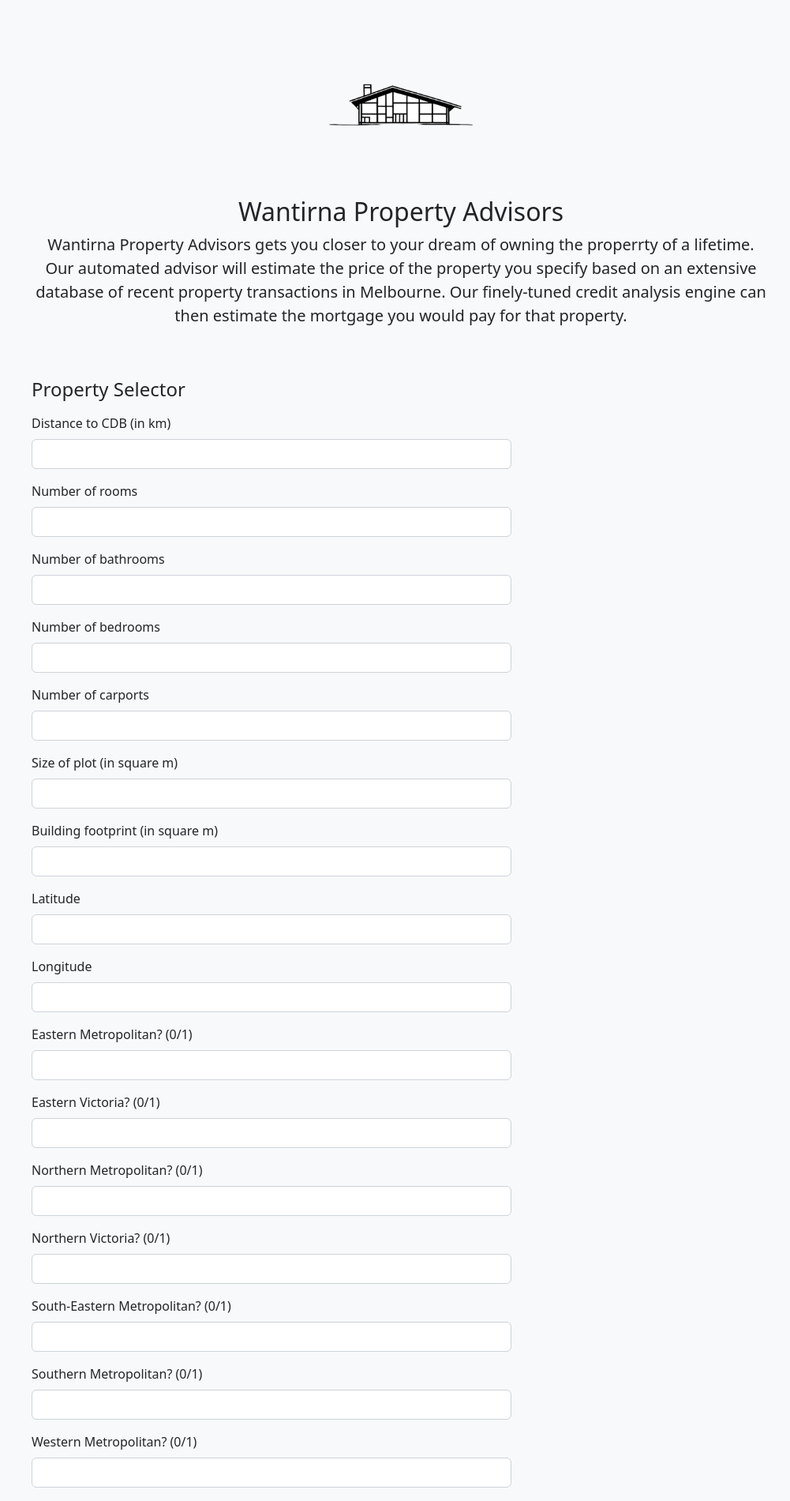
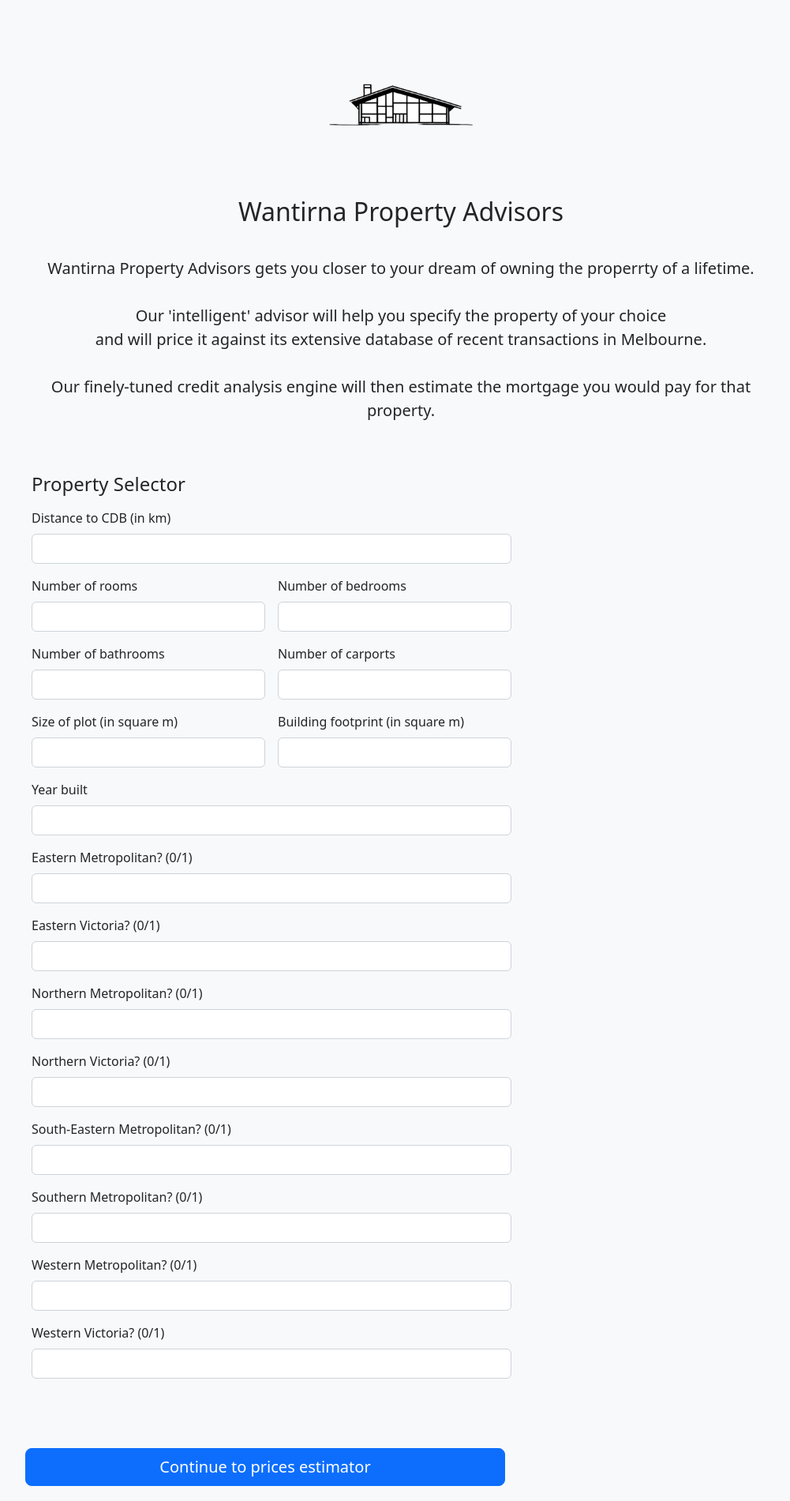
Before and after one commit to LKDSOUZA/Wantirna-Project, a Flask app: page / in a window 1280 px wide. Shown: the top 1901 px of the page at 79% size, without its empty margins (132-1133 px from the left). Run offline with Flask 3, Linux system fonts and the light colour scheme; parts of the project's set-up code (start-up, migrations or seed data) failed here and were passed over; some libraries are stand-ins or nearby versions.

Commit message:
clean index.html

```diff
--- a/wantirna/templates/index.html
+++ b/wantirna/templates/index.html
@@ -76,60 +76,16 @@
                 <img class="d-block mx-auto mb-4" src="{{ url_for('static',filename='brand/house_logo.png') }}" alt=""
                     width="192" height="177">
                 <h2>Wantirna Property Advisors</h2>
-                <p class="lead">Wantirna Property Advisors gets you closer to your dream of
-                    owning the properrty of a lifetime. Our automated advisor will estimate the price of the property
-                    you specify based on an extensive database of recent property transactions in Melbourne. Our
-                    finely-tuned credit analysis engine can then estimate the mortgage you would pay for that property.
+                <p class="lead"><br>Wantirna Property Advisors gets you closer to your dream of
+                    owning the properrty of a lifetime.<br><br>Our 'intelligent' advisor will help you specify the
+                    property of your choice<br>and will price it against its extensive database of recent transactions
+                    in Melbourne.<br><br>Our finely-tuned credit analysis engine will then estimate the mortgage you
+                    would pay for that property.
                 </p>
             </div>
 
             <div class="row g-5">
-                <div class="col-md-5 col-lg-4 order-md-last">
-                    <h4 class="d-flex justify-content-between align-items-center mb-3">
-                        <span class="text-primary">Your cart</span>
-                        <span class="badge bg-primary rounded-pill">3</span>
-                    </h4>
-                    <ul class="list-group mb-3">
-                        <li class="list-group-item d-flex justify-content-between lh-sm">
-                            <div>
-                                <h6 class="my-0">Product name</h6>
-                                <small class="text-muted">Brief description</small>
-                            </div>
-                            <span class="text-muted">$12</span>
-                        </li>
-                        <li class="list-group-item d-flex justify-content-between lh-sm">
-                            <div>
-                                <h6 class="my-0">Second product</h6>
-                                <small class="text-muted">Brief description</small>
-                            </div>
-                            <span class="text-muted">$8</span>
-                        </li>
-                        <li class="list-group-item d-flex justify-content-between lh-sm">
-                            <div>
-                                <h6 class="my-0">Third item</h6>
-                                <small class="text-muted">Brief description</small>
-                            </div>
-                            <span class="text-muted">$5</span>
-                        </li>
-                        <li class="list-group-item d-flex justify-content-between bg-light">
-                            <div class="text-success">
-                                <h6 class="my-0">Promo code</h6>
-                                <small>EXAMPLECODE</small>
-                            </div>
-                            <span class="text-success">−$5</span>
-                        </li>
-                        <li class="list-group-item d-flex justify-content-between">
-                            <span>Total (USD)</span>
-                            <strong>$20</strong>
-                        </li>
-                    </ul>
-                    <form class="card p-2">
-                        <div class="input-group">
-                            <input type="text" class="form-control" placeholder="Promo code">
-                            <button type="submit" class="btn btn-secondary">Redeem</button>
-                        </div>
-                    </form>
-                </div>
+
                 <div class="col-md-7 col-lg-8">
                     <h4 class="mb-3">Property Selector</h4>
                     <form method="POST" action="/score_house" role="form" class="needs-validation" novalidate, name="">
@@ -142,7 +98,7 @@
                                     Valid value is required.
                                 </div>
                             </div>
-                            <div class="col-12">
+                            <div class="col-md-6">
                                 <label for="Rooms" class="form-label">Number of rooms</label>
                                 <input type="number" class="form-control" id="Rooms" name="Rooms" placeholder=""
                                     required>
@@ -150,7 +106,15 @@
                                     Valid value is required.
                                 </div>
                             </div>
-                            <div class="col-12">
+                            <div class="col-md-6">
+                                <label for="Bedroom2" class="form-label">Number of bedrooms</label>
+                                <input type="number" class="form-control" id="Bedroom2" name="Bedroom2" placeholder=""
+                                    required>
+                                <div class="invalid-feedback">
+                                    Valid value is required.
+                                </div>
+                            </div>
+                            <div class="col-md-6">
                                 <label for="Bathrooms" class="form-label">Number of bathrooms</label>
                                 <input type="number" class="form-control" id="Bathrooms" name="Bathrooms" placeholder=""
                                     required>
@@ -158,22 +122,15 @@
                                     Valid value is required.
                                 </div>
                             </div>
-                            <div class="col-12">
-                                <label for="Bedroom2" class="form-label">Number of bedrooms</label>
-                                <input type="number" class="form-control" id="Bedroom2" name="Bedroom2" placeholder=""
-                                    required>
-                                <div class="invalid-feedback">
-                                    Valid value is required.
-                                </div>
-                            </div>
-                            <div class="col-12">
+
+                            <div class="col-md-6">
                                 <label for="Car" class="form-label">Number of carports</label>
                                 <input type="number" class="form-control" id="Car" name="Car" placeholder="" required>
                                 <div class="invalid-feedback">
                                     Valid value is required.
                                 </div>
                             </div>
-                            <div class="col-12">
+                            <div class="col-md-6">
                                 <label for="Landsize" class="form-label">Size of plot (in square m)</label>
                                 <input type="number" class="form-control" id="Landsize" name="Landsize" placeholder=""
                                     required>
@@ -181,7 +138,7 @@
                                     Valid value is required.
                                 </div>
                             </div>
-                            <div class="col-12">
+                            <div class="col-md-6">
                                 <label for="BuildingArea" class="form-label">Building footprint (in square m)</label>
                                 <input type="number" class="form-control" id="BuildingArea" name="BuildingArea"
                                     placeholder="" required>
@@ -190,6 +147,14 @@
                                 </div>
                             </div>
                             <div class="col-12">
+                                <label for="YearBuilt" class="form-label">Year built</label>
+                                <input type="number" class="form-control" id="YearBuilt" name="YearBuilt" placeholder=""
+                                    required>
+                                <div class="invalid-feedback">
+                                    Valid value is required.
+                                </div>
+                            </div>
+                            <!-- <div class="col-12">
                                 <label for="Latitude" class="form-label">Latitude</label>
                                 <input type="number" class="form-control" id="Latitude" name="Latitude" placeholder=""
                                     required>
@@ -204,7 +169,9 @@
                                 <div class="invalid-feedback">
                                     Valid value is required.
                                 </div>
-                            </div>
+                            </div> -->
+                            <input id="Latitude" type="hidden" name="Latitude" value="-37.8" />
+                            <input id="Longitude" type="hidden" name="Longitude" value="144.9" />
                             <div class="col-12">
                                 <label for="Eastern Metropolitan" class="form-label">Eastern Metropolitan? (0/1)</label>
                                 <input type="number" class="form-control" id="Eastern Metropolitan"
@@ -272,26 +239,19 @@
                                     Valid value is required.
                                 </div>
                             </div>
-                            <div class="col-12">
-                                <label for="YearBuilt" class="form-label">Year built</label>
-                                <input type="number" class="form-control" id="YearBuilt" name="YearBuilt" placeholder=""
-                                    required>
-                                <div class="invalid-feedback">
-                                    Valid value is required.
-                                </div>
-                            </div>
-                            <div class="col-12">
+                            <!-- <div class="col-12">
                                 <label for="Propertycount" class="form-label">Property count</label>
                                 <input type="number" class="form-control" id="Propertycount" name="Propertycount"
                                     placeholder="" required>
                                 <div class="invalid-feedback">
                                     Valid value is required.
                                 </div>
-                            </div>
+                            </div> -->
+                            <input id="Propertycount" type="hidden" name="Propertycount" value="1500" />
                             <div class="row g-3">
                                 <p>&nbsp;</p>
                                 <button class="w-100 btn btn-primary btn-lg" type="submit" value="sumbit">Continue to
-                                    price
+                                    prices
                                     estimator</button>
                                 <p>&nbsp;</p>
                                 <p>&nbsp;</p>
@@ -312,7 +272,7 @@
                                 </div>
                             </div>
                             <div class="col-12">
-                                <label for="Monthly_Inhand_Salary" class="form-label">Monthly Inhnand Salary</label>
+                                <label for="Monthly_Inhand_Salary" class="form-label">Monthly in-hand salary</label>
                                 <input type="number" class="form-control" id="Monthly_Inhand_Salary"
                                     name="Monthly_Inhand_Salary" placeholder="" required>
                                 <div class="invalid-feedback">
@@ -328,7 +288,7 @@
                                 </div>
                             </div>
                             <div class="col-12">
-                                <label for="Interest_Rate" class="form-label">Interest rate</label>
+                                <label for="Interest_Rate" class="form-label">Interest rate (%)</label>
                                 <input type="number" class="form-control" id="Interest_Rate" name="Interest_Rate"
                                     placeholder="" required>
                                 <div class="invalid-feedback">
@@ -353,31 +313,31 @@
                                 </div>
                             </div>
                             <div class="col-12">
-                                <label for="Num_Credit_Inquiries" class="form-label">Number of credit inquiries
-                                    payments</label>
+                                <label for="Num_Credit_Inquiries" class="form-label">Number of credit inquiries</label>
                                 <input type="number" class="form-control" id="Num_Credit_Inquiries"
                                     name="Num_Credit_Inquiries" placeholder="" required>
                                 <div class="invalid-feedback">
                                     Valid value is required.
                                 </div>
                             </div>
-                            <div class="col-12">
-                                <label for="Total_EMI_per_month" class="form-label">Total EMIs per month
-                                    payments</label>
+                            <!-- <div class="col-12">
+                                <label for="Total_EMI_per_month" class="form-label">Total EMIs per month</label>
                                 <input type="number" class="form-control" id="Total_EMI_per_month"
                                     name="Total_EMI_per_month" placeholder="" required>
                                 <div class="invalid-feedback">
                                     Valid value is required.
                                 </div>
-                            </div>
-                            <div class="col-12">
+                            </div> -->
+                            <input id="Total_EMI_per_month" type="hidden" name="Total_EMI_per_month" value="40" />
+                            <!-- <div class="col-12">
                                 <label for="Credit_Score" class="form-label">Credit Score</label>
                                 <input type="number" class="form-control" id="Credit_Score" name="Credit_Score"
                                     placeholder="" required>
                                 <div class="invalid-feedback">
                                     Valid value is required.
                                 </div>
-                            </div>
+                            </div> -->
+                            <input id="Credit_Score" type="hidden" name="Credit_Score" value="1" />
                             <div>
                                 <p>&nbsp;</p>
                                 <button class="w-100 btn btn-primary btn-lg" type="submit">Continue to credit
@@ -387,6 +347,52 @@
                         </div>
                     </form>
                 </div>
+                <!-- <div class="col-md-5 col-lg-4 order-md-last">
+                    <h4 class="d-flex justify-content-between align-items-center mb-3">
+                        <span class="text-primary">Your cart</span>
+                        <span class="badge bg-primary rounded-pill">3</span>
+                    </h4>
+                    <ul class="list-group mb-3">
+                        <li class="list-group-item d-flex justify-content-between lh-sm">
+                            <div>
+                                <h6 class="my-0">Product name</h6>
+                                <small class="text-muted">Brief description</small>
+                            </div>
+                            <span class="text-muted">$12</span>
+                        </li>
+                        <li class="list-group-item d-flex justify-content-between lh-sm">
+                            <div>
+                                <h6 class="my-0">Second product</h6>
+                                <small class="text-muted">Brief description</small>
+                            </div>
+                            <span class="text-muted">$8</span>
+                        </li>
+                        <li class="list-group-item d-flex justify-content-between lh-sm">
+                            <div>
+                                <h6 class="my-0">Third item</h6>
+                                <small class="text-muted">Brief description</small>
+                            </div>
+                            <span class="text-muted">$5</span>
+                        </li>
+                        <li class="list-group-item d-flex justify-content-between bg-light">
+                            <div class="text-success">
+                                <h6 class="my-0">Promo code</h6>
+                                <small>EXAMPLECODE</small>
+                            </div>
+                            <span class="text-success">−$5</span>
+                        </li>
+                        <li class="list-group-item d-flex justify-content-between">
+                            <span>Total (USD)</span>
+                            <strong>$20</strong>
+                        </li>
+                    </ul>
+                    <form class="card p-2">
+                        <div class="input-group">
+                            <input type="text" class="form-control" placeholder="Promo code">
+                            <button type="submit" class="btn btn-secondary">Redeem</button>
+                        </div>
+                    </form>
+                </div> -->
             </div>
         </main>
     </div>
@@ -400,13 +406,8 @@
         </ul>
     </footer>
 
-    </div>
-
-    <script src="../assets/dist/js/bootstrap.bundle.min.js"></script>
-    <script src="form-validation.js"></script>
-    <!--
-    <script src="{{ url_for('static', filename='../static/js/app.js') }}"></script>
-    -->
+    <script src="{{ url_for('static',filename='js/bootstrap.bundle.min.js') }}"></script>
+    <script src="{{ url_for('static',filename='form/form-validation.js') }}"></script>
 
 </body>
 
```
Also changed, not shown: 3 other files.
